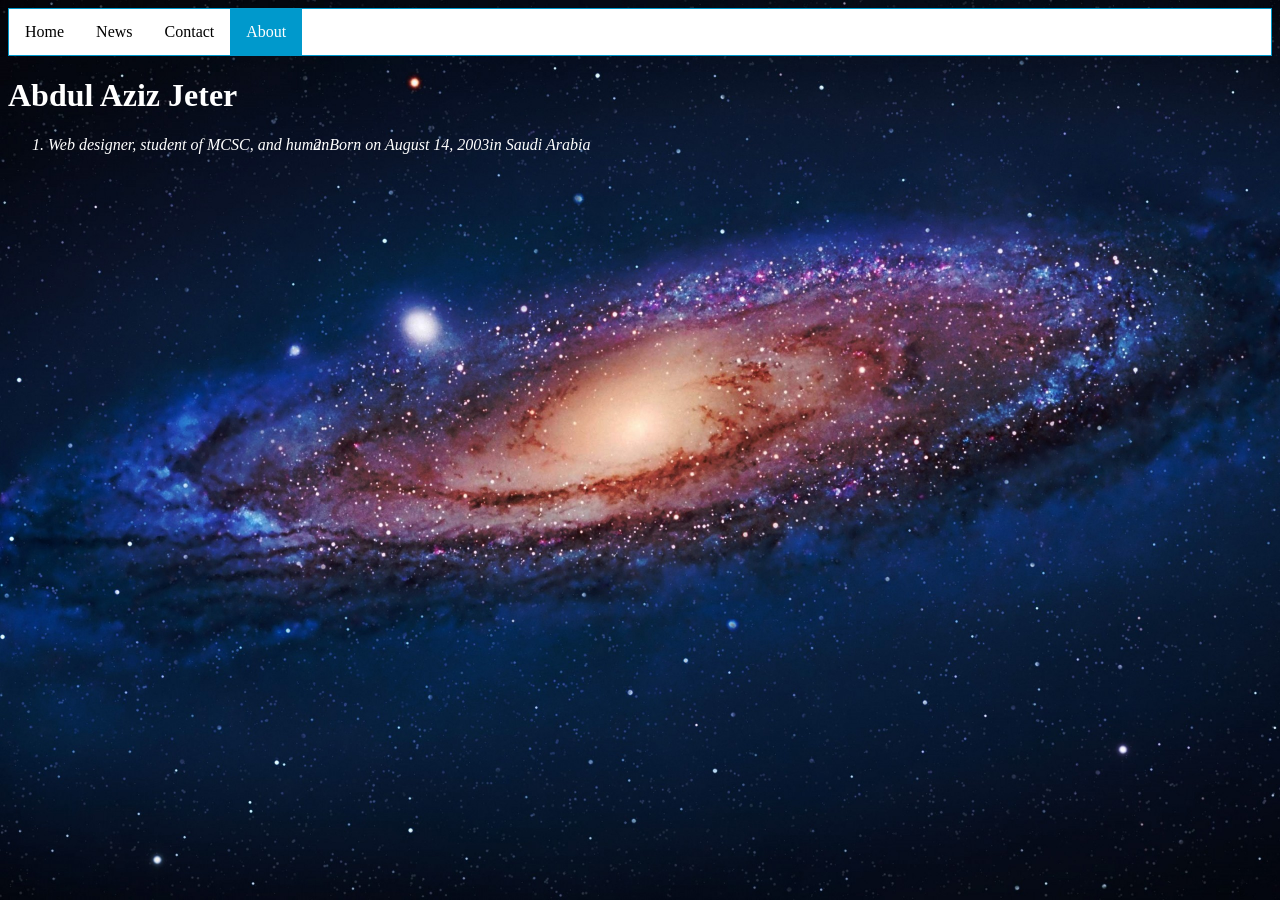
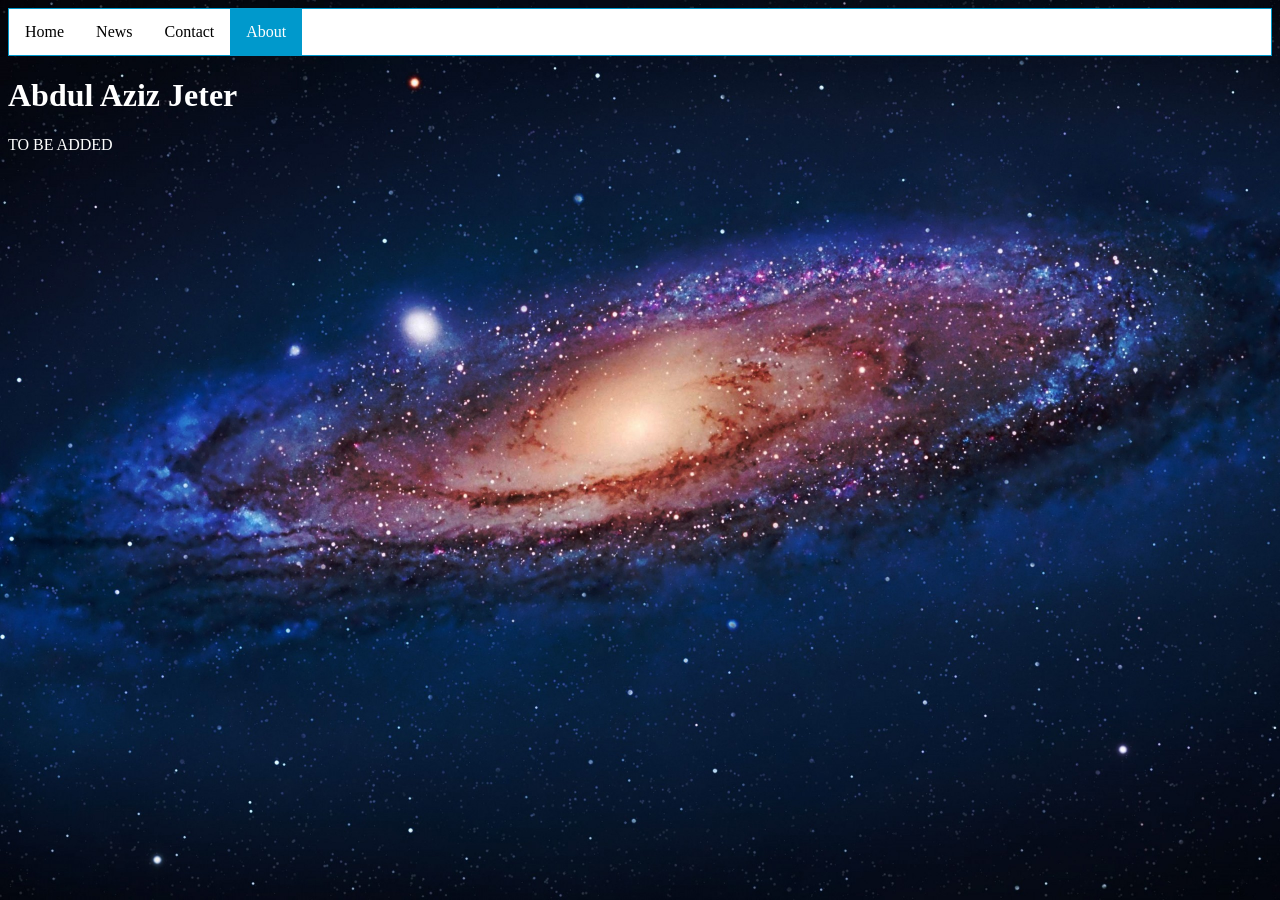
Before and after one commit to abdul-j/abdul-j.github.i, a Jekyll site: the page built from about.html, in a window 1280 px wide. Built offline with Jekyll 4.4.1, drawn with Linux system fonts in a browser that asks for light colours.

Commit message:
Update about.html

```diff
--- a/about.html
+++ b/about.html
@@ -13,10 +13,7 @@ title: About Abdul
 
 <h1><b itemprop="givenName">Abdul Aziz</b> <b itemprop="familyName">Jeter</b></h1>
 
-<ol class="bio">
-    <li>Web designer, student of <i itemprop="affiliation">MCSC</i>, and human</li>
-    <li>Born on <i itemprop="birthDate">August 14, 2003</i>in <i itemprop="birthPlace">Saudi Arabia</i></li>
-</ol>
+    <p>TO BE ADDED</p>
 
 </span>
 
```
